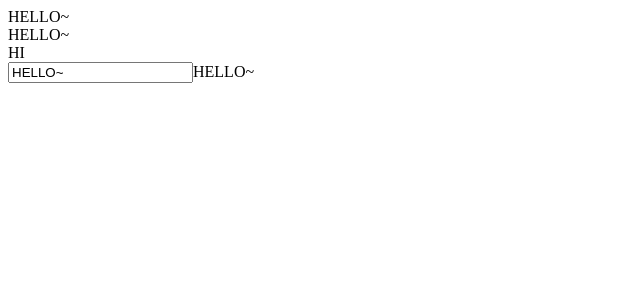
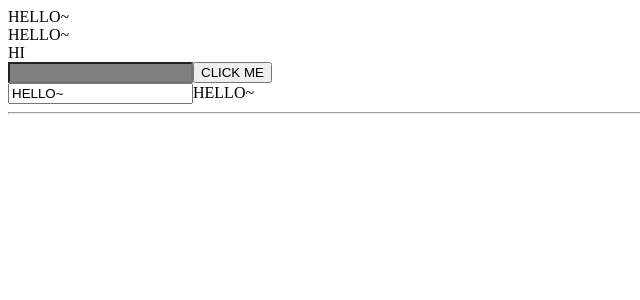
Before and after one commit to 0hhanum/VuePractice, a Vue app in the folder app2/: page / in a window 1280 px wide. Shown: the top 300 px of the page, without its empty margins (0-640 px from the left). Built offline with nearby package versions, Linux system fonts and the light colour scheme.

Commit message:
Prevent event drilling using provide / It can be alternative for emit

```diff
--- a/app2/src/App.vue
+++ b/app2/src/App.vue
@@ -3,6 +3,8 @@
     <middle-child ref="middleChild" :message="message"></middle-child>
     <input v-model="message" />
     <span>{{ message }}</span>
+    <hr />
+    <span>{{ messageFromChild }}</span>
   </div>
 </template>
 <script>
@@ -20,12 +22,14 @@ export default {
       objectForProvideData: {
         message: "HI",
       },
+      messageFromChild: "",
     };
   },
   provide() {
     return {
       message: this.message,
       object: this.objectForProvideData,
+      providedFunction: this.getChildMessage,
     };
   },
   watch: {
@@ -34,5 +38,10 @@ export default {
       this.objectForProvideData.message = e;
     },
   },
+  methods: {
+    getChildMessage(message) {
+      this.messageFromChild = message;
+    },
+  },
 };
 </script>
--- a/app2/src/components/LastChild.vue
+++ b/app2/src/components/LastChild.vue
@@ -1,19 +1,26 @@
 <template>
+  <section>
     <div>
       <div>{{ message }}</div>
       <div>{{ messageProp }}</div>
       <div>{{ refData }}</div>
       <div>{{ object.message }}</div>
     </div>
+    <div>
+      <input style="background-color: gray" v-model="input" />
+      <button @click="() => providedFunction(input)">CLICK ME</button>
+    </div>
+  </section>
 </template>
 <script>
 export default {
   name: "last-child",
-  inject: ["message", "object"],
+  inject: ["message", "object", "providedFunction"],
   props: ["message-prop"],
   data() {
     return {
       refData: "",
+      input: "",
     };
   },
   methods: {
```
Lines whose indentation alone changed are shown as unchanged.
